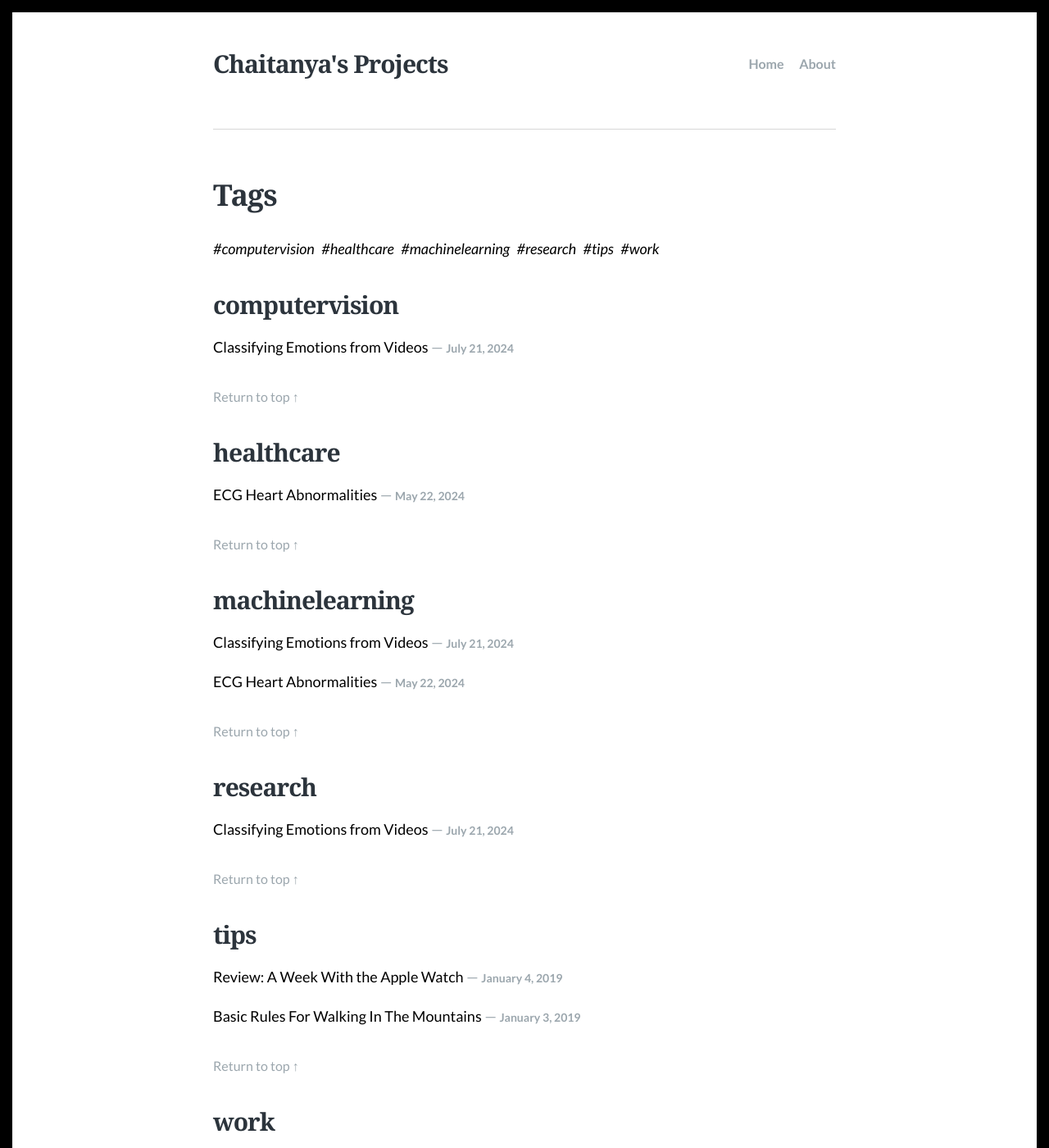
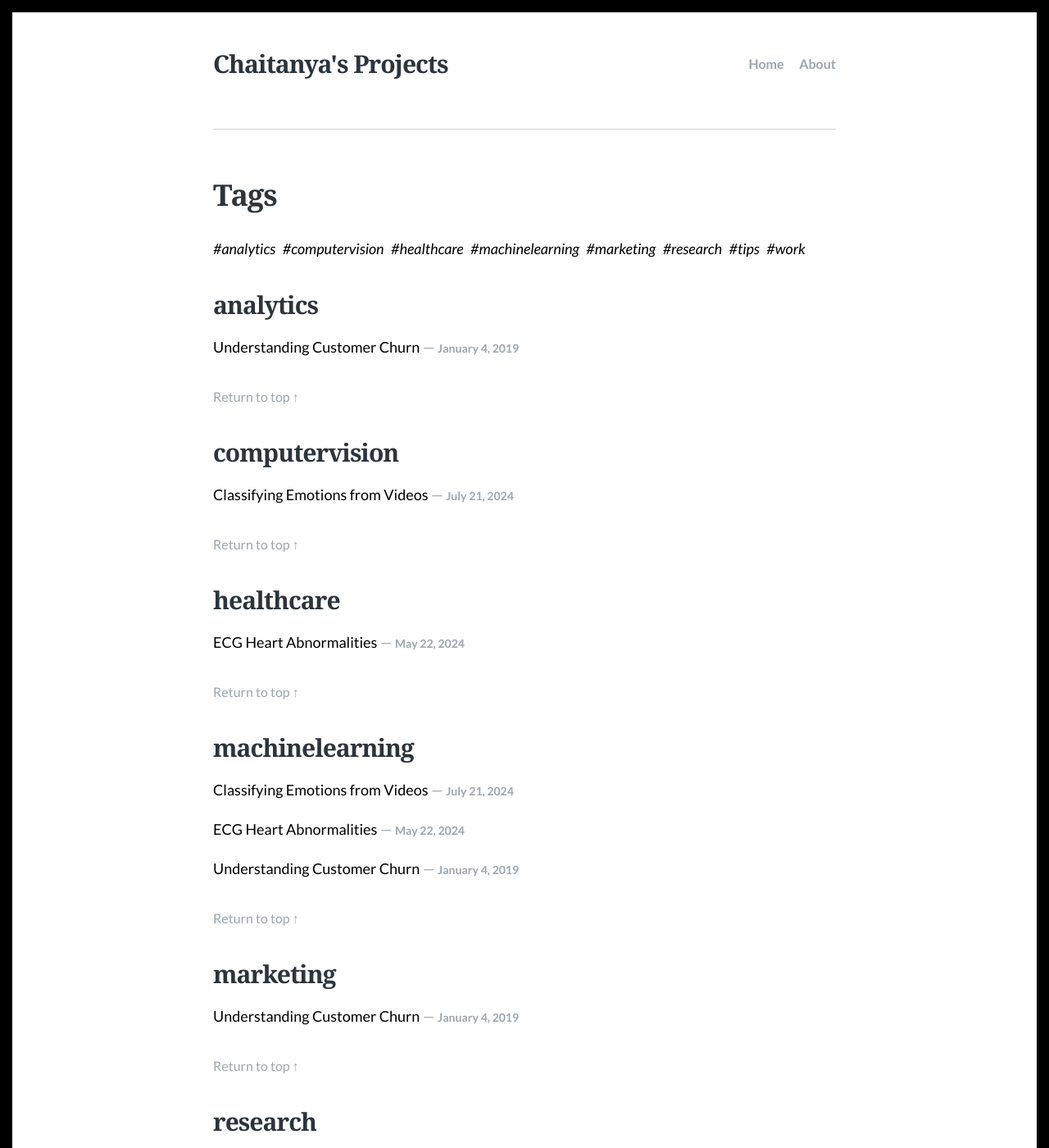
Before and after one commit to Chai-T29/Chai-T29.github.io, a Jekyll site: the page built from tags.md, in a window 1280 px wide and 1400 px high. Shown: the whole window at 82% size. Built offline with Jekyll 4.4.1, drawn with Linux system fonts in a browser that asks for light colours; some web fonts are replaced; some of the changed lines change nothing that is shown; some of the changed text lies outside the part shown.

Commit message:
Update 2019-01-04-a-week-with-the-apple-watch.md

```diff
--- a/_posts/2019-01-04-a-week-with-the-apple-watch.md
+++ b/_posts/2019-01-04-a-week-with-the-apple-watch.md
@@ -1,23 +1,16 @@
 ---
 layout: post
-title: "Review: A Week With the Apple Watch"
-description: "The Apple Watch is a smartwatch developed by Apple Inc."
+title: "Understanding Customer Churn"
+description: "Customer churn is a core component of marketing analytics and marketing-focused data science."
 date: 2019-01-04
-feature_image: images/apple-watch.jpg
-tags: [tips, work]
+feature_image: images/churn.jpg
+tags: [marketing, analytics, machinelearning]
 ---
-The **Apple Watch** is a smartwatch developed by [Apple Inc](http://www.apple.com/). It incorporates fitness tracking and health-oriented capabilities as well as integration with iOS and other Apple products and services. The device is available in four variants: Apple Watch Sport, Apple Watch, Apple Watch Hermès, and Apple Watch Edition. The Watch is distinguished by different combinations of cases and first or third party interchangeable bands. Apple Watch relies on a wirelessly connected iPhone to perform many of its default functions such as calling and texting. It is compatible with the iPhone 5 or later models running iOS 8.2 or later, through the use of Bluetooth or Wi-Fi.
+Customer churn is a core component of marketing analytics and marketing-focused data science. It shows whether a customer has exited, or stopped using, a product/service. This project showcases the efficacy of various binary classification models in predicting customer churn (1 for churned, and 0 for retained). The project initially covers the utilization of Principal Component Analysis for dimensionality reduction and Logistic Regression (both with gradient ascent and Newton's method). Additionally, we compare the efficacy of Decision Trees, Support Vector Machines, K-nearest neighbors, Random Forest, and Gradient Boosting models (from the sklearn library) based on training time and performance metrics. Did this spark your interest? Then let's dive right in!
 
 <!--more-->
 
-Announced by Tim Cook on September 9, 2014, the device was available for pre-order on April 10 and began shipping on April 24, 2015. The Apple Watch quickly became the best-selling wearable device, with the shipment of 4.2 million smartwatches in the second quarter of 2015, according to analyst firm Canalys.
-
->“You can only do so many things great, and you should cast aside everything else.”
-><cite>― Tim Cook</cite>
-
-Rumors surrounded an Apple-developed wearable back as far as 2011, which conceptualized the device as a variation of the iPod that would curve around the user's wrist, and feature Siri integration. On February 10, 2013, both The New York Times and The Wall Street Journal reported that Apple was beginning to develop an iOS-based smartwatch with a curved display. On February 12, 2013, Bloomberg reported that Apple's smartwatch project was "beyond the experimentation phase in its development", and had a team of at least 100 designers were working on the project. Further reports in March 2013 indicated that Apple planned to release the device by the end of the year. In July 2013, Financial Times reported that Apple had begun hiring more employees to work on the smartwatch, and that it was targeting a possible retail release in late 2014.
-
-## Unveiling & Release
+## Contents
 
 In April 2014, Apple CEO [Tim Cook](https://en.wikipedia.org/wiki/Tim_Cook) told The Wall Street Journal that the company was planning to launch new product categories that year, but did not reveal any specifics. In June 2014, Reuters reported that production was expected to begin in July for a release in October.
 
```
